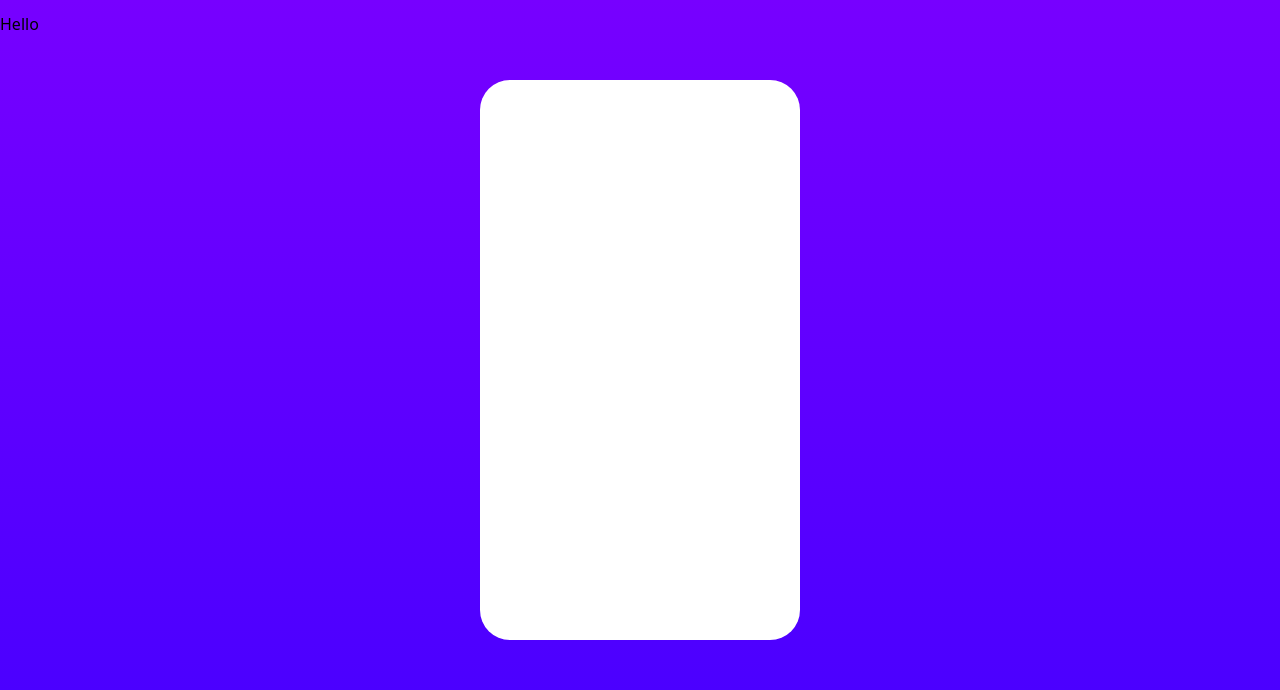
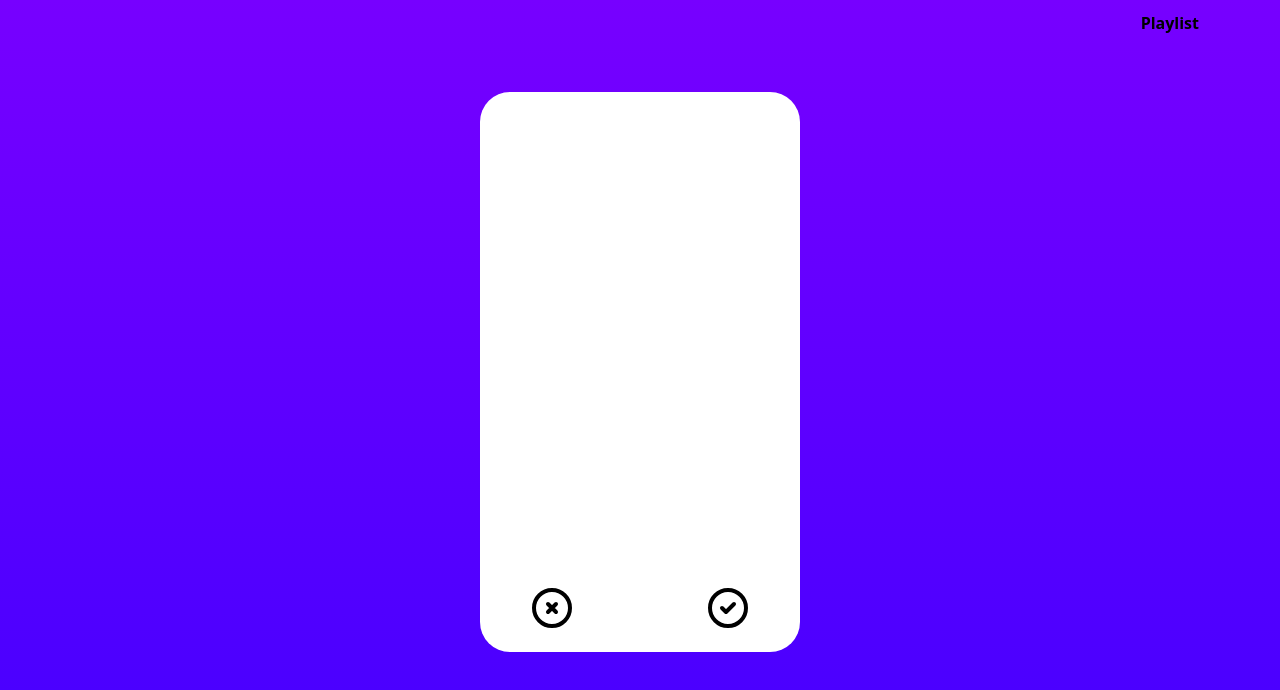
Before and after one commit to patfire12345/spotify-playlist-maker, a React (Create React App) app: page / in a window 1280 px wide. Shown: the top 690 px of the page. Built offline with nearby package versions, Linux system fonts and the light colour scheme.

Commit message:
[feature] Added playlist in Slider.js

```diff
--- a/src/App.js
+++ b/src/App.js
@@ -2,7 +2,7 @@ import React from 'react';
 import { Switch, withRouter } from 'react-router-dom';
 import { UserProvider } from './contexts/UserContext';
 import AuthRoute from './routes/AuthRoute';
-import { Slider } from './pages/Slider.js';
+import Slider from './pages/Slider';
 
 const App = () => {
     return (
--- a/src/pages/Slider.js
+++ b/src/pages/Slider.js
@@ -1,9 +1,9 @@
-import React, { useEffect, useState } from 'react';
+import React, { useCallback, useEffect, useState } from 'react';
 import { motion, useMotionValue, useTransform } from 'framer-motion';
 import './Slider.css';
 import { containerVariants } from './variants';
 
-export const Slider = (props) => {
+const Slider = (props) => {
     const x = useMotionValue(0);
     const xInput = [-100, 0, 100];
     const background = useTransform(x, xInput, [
@@ -22,20 +22,36 @@ export const Slider = (props) => {
 
     const [successOrFailText, setSuccessOrFailText] = useState('');
 
+    const swipe = (result, song, setPoint) => {
+        setSuccessOrFailText(result);
+        setDummyData([...dummyData, song]);
+        setIsAboveRedirectLimit(true);
+
+        setTimeout(() => {
+            setSuccessOrFailText('');
+        }, 2000);
+    };
+
     const redirectLimit = 150;
     useEffect(() => {
         x.onChange((latestX) => {
-            Math.abs(latestX) >= redirectLimit &&
-                latestX > 0 &&
-                setSuccessOrFailText('Success');
-            Math.abs(latestX) >= redirectLimit &&
-                latestX < 0 &&
-                setSuccessOrFailText('Failure');
-            setTimeout(() => setSuccessOrFailText(''), 2000);
+            latestX >= redirectLimit &&
+                !isAboveRedirectLimit &&
+                !isDragging &&
+                swipe('Success', '1');
+
+            latestX <= -redirectLimit &&
+                !isAboveRedirectLimit &&
+                !isDragging &&
+                swipe('Failure', '0');
+
+            Math.abs(latestX) < redirectLimit && setIsAboveRedirectLimit(false);
         });
     });
 
-    const dummyData = ['1', '2', '3', '4'];
+    const [dummyData, setDummyData] = useState([]);
+    const [isDragging, setIsDragging] = useState(false);
+    const [isAboveRedirectLimit, setIsAboveRedirectLimit] = useState(false);
 
     return (
         <motion.div
@@ -48,11 +64,14 @@ export const Slider = (props) => {
             <div className='flex justify-center pt-3 text-3xl'>
                 {successOrFailText}
             </div>
+            <div className=''>
                 <motion.div
-                className='box'
+                    className='box relative'
                     style={{ x }}
                     drag='x'
-                dragConstraints={{ left: 0, right: 0 }}>
+                    dragConstraints={{ left: 0, right: 0 }}
+                    onDragStart={() => setIsDragging(true)}
+                    onDragEnd={() => setIsDragging(false)}>
                     <svg className='progress-icon' viewBox='0 0 50 50'>
                         <motion.path
                             fill='none'
@@ -79,8 +98,62 @@ export const Slider = (props) => {
                             style={{ pathLength: crossPathB }}
                         />
                     </svg>
+                    <div className='absolute bottom-5 right-12'>
+                        <svg
+                            onClick={() => {
+                                x.set(150);
+                                setTimeout(() => {
+                                    x.set(0);
+                                    setSuccessOrFailText('');
+                                }, 2000);
+                            }}
+                            xmlns='http://www.w3.org/2000/svg'
+                            class='h-12 w-12'
+                            fill='none'
+                            viewBox='0 0 24 24'
+                            stroke='currentColor'>
+                            <path
+                                stroke-linecap='round'
+                                stroke-linejoin='round'
+                                stroke-width='2'
+                                d='M9 12l2 2 4-4m6 2a9 9 0 11-18 0 9 9 0 0118 0z'
+                            />
+                        </svg>
+                    </div>
+                    <div className='absolute bottom-5 left-12'>
+                        <svg
+                            onClick={() => {
+                                x.set(-150);
+                                setTimeout(() => {
+                                    x.set(0);
+                                    setSuccessOrFailText('');
+                                }, 2000);
+                            }}
+                            xmlns='http://www.w3.org/2000/svg'
+                            class='h-12 w-12'
+                            fill='none'
+                            viewBox='0 0 24 24'
+                            stroke='currentColor'>
+                            <path
+                                stroke-linecap='round'
+                                stroke-linejoin='round'
+                                stroke-width='2'
+                                d='M10 14l2-2m0 0l2-2m-2 2l-2-2m2 2l2 2m7-2a9 9 0 11-18 0 9 9 0 0118 0z'
+                            />
+                        </svg>
+                    </div>
                 </motion.div>
-            <div>Hello</div>
+            </div>
+            <div className='absolute right-20 inset-y-2.5'>
+                <table className=''>
+                    <th>Playlist</th>
+                    {dummyData.map((item) => {
+                        return <tr>{item}</tr>;
+                    })}
+                </table>
+            </div>
         </motion.div>
     );
 };
+
+export default Slider;
```
Lines whose indentation alone changed are shown as unchanged.
